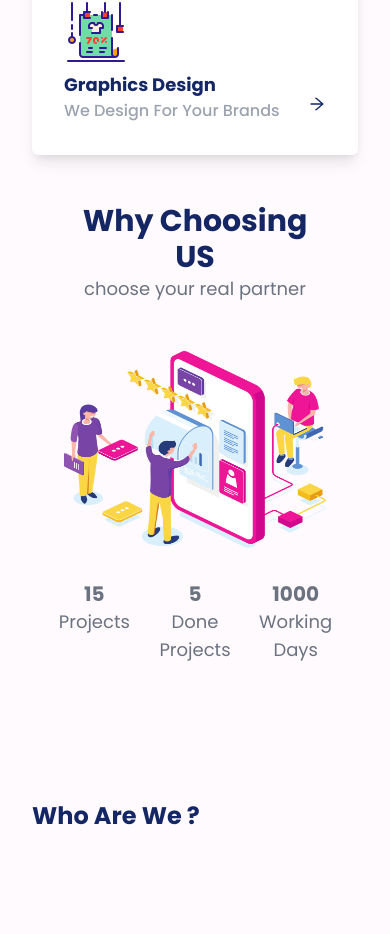
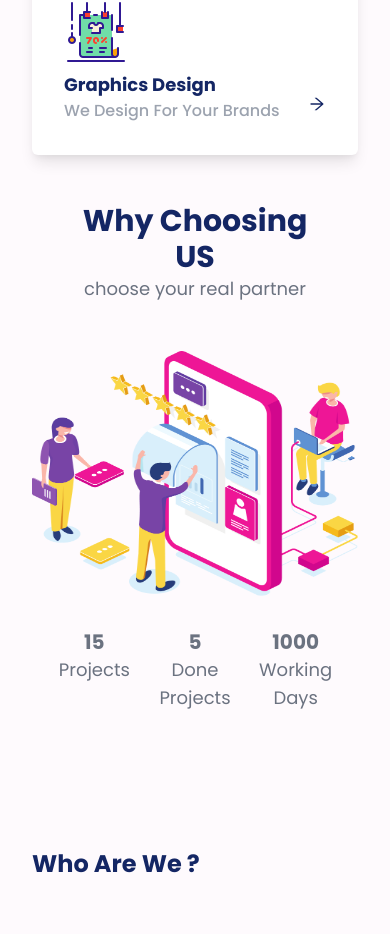
Before and after one commit to saddam-satria/BSI-FE-Competition, a Next.js app: page / in a window 390 px wide. Shown: the part 1391-2325 px from the top of the page. Built offline with nearby package versions, Linux system fonts and the light colour scheme.

Commit message:
Update : ui layout home

```diff
--- a/components/layout/home/ChooseUs.js
+++ b/components/layout/home/ChooseUs.js
@@ -4,7 +4,7 @@
 const ChooseUs = () => {
   return (
     <>
-      <div className="flex flex-col  items-center xl:mt-32 mx-8 sm:mx-0">
+      <div className="flex flex-col  items-center xl:mt-32">
         <div className="flex flex-col my-12 items-center">
           <h3 className="font-bold text-3xl capitalize text-primary dark:text-white">Why Choosing</h3>
           <h3 className="font-bold text-3xl text-primary dark:text-white">US</h3>
--- a/pages/projects.js
+++ b/pages/projects.js
@@ -5,11 +5,11 @@
   const variants = {
     out: {
       opacity: '0%',
-      x: '100%',
+      y: '100%',
     },
     in: {
       opacity: '80%',
-      x: 0,
+      y: 0,
     },
   };
   return (
```
